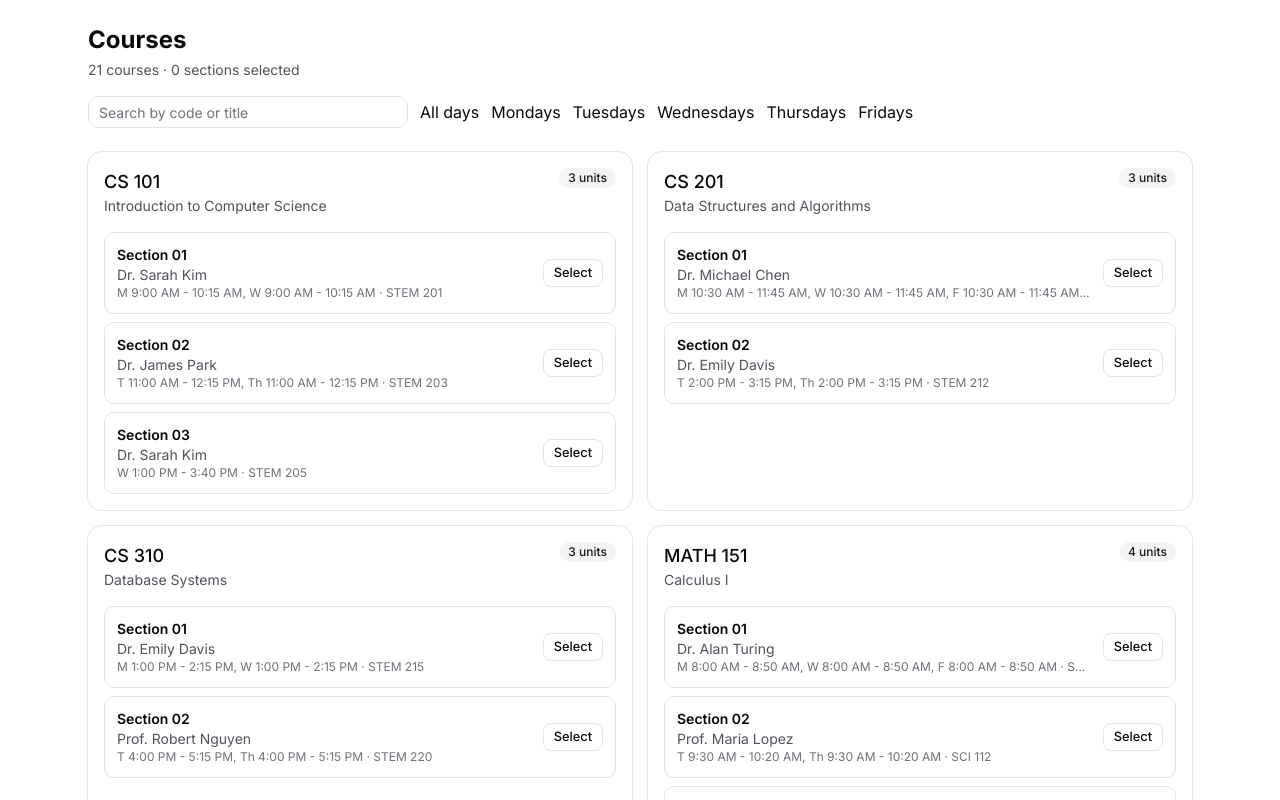
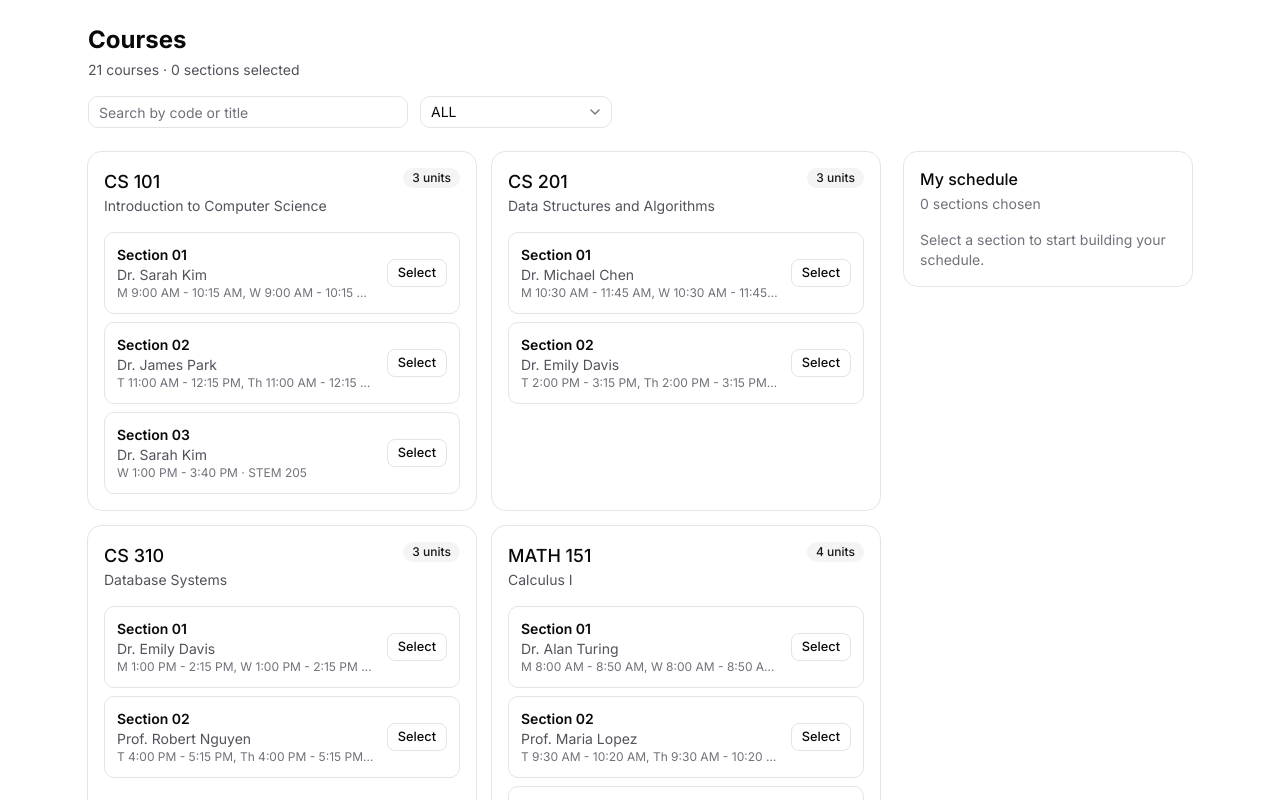
Before and after one commit to danidev0329/class-schedule-frontend, a Next.js app: page / in a window 1280 px wide. Shown: the top 800 px of the page. Built offline with nearby package versions, Linux system fonts and the light colour scheme.

Commit message:
feat: Schedule State Management (Select / Remove / Change)

```diff
--- a/app/layout.tsx
+++ b/app/layout.tsx
@@ -2,6 +2,7 @@ import type { Metadata } from "next";
 import { Geist, Geist_Mono, Inter } from "next/font/google";
 import "./globals.css";
 import { cn } from "@/lib/utils";
+import { ScheduleProvider } from "@/hooks/use-schedule";
 
 const inter = Inter({subsets:['latin'],variable:'--font-sans'});
 
@@ -26,7 +27,9 @@ export default function RootLayout({ children }: LayoutProps<"/">) {
       lang="en"
       className={cn("h-full", "antialiased", geistSans.variable, geistMono.variable, "font-sans", inter.variable)}
     >
-      <body className="min-h-full flex flex-col">{children}</body>
+      <body className="min-h-full flex flex-col">
+        <ScheduleProvider>{children}</ScheduleProvider>
+      </body>
     </html>
   );
 }
--- a/app/page.tsx
+++ b/app/page.tsx
@@ -2,10 +2,18 @@
 
 import { useEffect, useMemo, useState } from "react";
 import { CourseCard } from "@/components/course-card";
+import { ScheduleSidebar } from "@/components/schedule-sidebar";
 import { Button } from "@/components/ui/button";
 import { Input } from "@/components/ui/input";
-import { Select } from "@/components/ui/select";
+import {
+  Select,
+  SelectContent,
+  SelectItem,
+  SelectTrigger,
+  SelectValue,
+} from "@/components/ui/select";
 import { useDebouncedValue } from "@/hooks/use-debounced-value";
+import { useSchedule } from "@/hooks/use-schedule";
 import { courses } from "@/lib/data";
 import type { Day } from "@/lib/types";
 
@@ -24,10 +32,8 @@ const DAY_LABELS: Record<Day, string> = {
 };
 
 export default function Home() {
+  const { count: selectedCount } = useSchedule();
   const [loading, setLoading] = useState(true);
-  const [selectedSections, setSelectedSections] = useState<Set<number>>(
-    () => new Set()
-  );
   const [search, setSearch] = useState("");
   const debouncedSearch = useDebouncedValue(search, 250);
   const [dayFilter, setDayFilter] = useState<DayFilter>("ALL");
@@ -71,18 +77,6 @@ export default function Home() {
     });
   }, [debouncedSearch, dayFilter]);
 
-  const toggleSection = (sectionId: number) => {
-    setSelectedSections((prev) => {
-      const next = new Set(prev);
-      if (next.has(sectionId)) {
-        next.delete(sectionId);
-      } else {
-        next.add(sectionId);
-      }
-      return next;
-    });
-  };
-
   const hasActiveFilters = search.trim() !== "" || dayFilter !== "ALL";
 
   const clearFilters = () => {
@@ -121,8 +115,7 @@ export default function Home() {
       <div className="mb-4">
         <h1 className="text-2xl font-bold">Courses</h1>
         <p className="mt-1 text-sm text-zinc-600">
-          {filteredCourses.length} courses · {selectedSections.size} sections
-          selected
+          {filteredCourses.length} courses · {selectedCount} sections selected
         </p>
       </div>
 
@@ -136,19 +129,20 @@ export default function Home() {
           className="sm:max-w-xs"
         />
         <Select
-          aria-label="Filter by day"
           value={dayFilter}
-          onChange={(event) =>
-            setDayFilter(event.target.value as DayFilter)
-          }
-          className="sm:w-48"
+          onValueChange={(value) => setDayFilter(value as DayFilter)}
         >
-          <option value="ALL">All days</option>
+          <SelectTrigger aria-label="Filter by day" className="w-full sm:w-48">
+            <SelectValue placeholder="All days" />
+          </SelectTrigger>
+          <SelectContent align="start">
+            <SelectItem value="ALL">All days</SelectItem>
             {availableDays.map((day) => (
-            <option key={day} value={day}>
+              <SelectItem key={day} value={day}>
                 {DAY_LABELS[day]}
-            </option>
+              </SelectItem>
             ))}
+          </SelectContent>
         </Select>
         {hasActiveFilters && (
           <Button variant="outline" size="sm" onClick={clearFilters}>
@@ -157,6 +151,8 @@ export default function Home() {
         )}
       </div>
 
+      <div className="grid grid-cols-1 items-start gap-6 lg:grid-cols-[minmax(0,1fr)_18rem]">
+        <div className="min-w-0">
           {filteredCourses.length === 0 ? (
             <div className="flex flex-col items-center justify-center gap-1 rounded-lg border border-dashed py-16 text-center">
               <p className="font-medium">No courses match your filters</p>
@@ -177,15 +173,13 @@ export default function Home() {
           ) : (
             <div className="grid grid-cols-1 gap-4 md:grid-cols-2">
               {filteredCourses.map((course) => (
-            <CourseCard
-              key={course.id}
-              course={course}
-              selectedSections={selectedSections}
-              onToggleSection={toggleSection}
-            />
+                <CourseCard key={course.id} course={course} />
               ))}
             </div>
           )}
+        </div>
+        <ScheduleSidebar />
+      </div>
     </main>
   );
 }
--- a/components/course-card.tsx
+++ b/components/course-card.tsx
@@ -10,15 +10,9 @@ import { SectionRow } from "@/components/section-row";
 
 interface CourseCardProps {
   course: Course;
-  selectedSections: Set<number>;
-  onToggleSection: (sectionId: number) => void;
 }
 
-export function CourseCard({
-  course,
-  selectedSections,
-  onToggleSection,
-}: CourseCardProps) {
+export function CourseCard({ course }: CourseCardProps) {
   return (
     <Card>
       <CardHeader>
@@ -32,12 +26,7 @@ export function CourseCard({
       </CardHeader>
       <CardContent className="space-y-2">
         {course.sections.map((section) => (
-          <SectionRow
-            key={section.id}
-            section={section}
-            selected={selectedSections.has(section.id)}
-            onToggle={() => onToggleSection(section.id)}
-          />
+          <SectionRow key={section.id} course={course} section={section} />
         ))}
       </CardContent>
     </Card>
--- /dev/null
+++ b/components/schedule-sidebar.tsx
@@ -0,0 +1,66 @@
+"use client";
+
+import {
+  Card,
+  CardContent,
+  CardHeader,
+  CardTitle,
+} from "@/components/ui/card";
+import { Button } from "@/components/ui/button";
+import { useSchedule } from "@/hooks/use-schedule";
+import { formatSchedule } from "@/lib/schedule-utils";
+import { XIcon } from "lucide-react";
+
+export function ScheduleSidebar() {
+  const { selectedSections, removeSection } = useSchedule();
+
+  return (
+    <aside className="lg:sticky lg:top-6">
+      <Card>
+        <CardHeader>
+          <CardTitle>My schedule</CardTitle>
+          <p className="text-sm text-muted-foreground">
+            {selectedSections.length} section
+            {selectedSections.length === 1 ? "" : "s"} chosen
+          </p>
+        </CardHeader>
+        <CardContent>
+          {selectedSections.length === 0 ? (
+            <p className="text-sm text-muted-foreground">
+              Select a section to start building your schedule.
+            </p>
+          ) : (
+            <ul className="space-y-2">
+              {selectedSections.map((record) => (
+                <li
+                  key={record.courseId}
+                  className="flex items-start justify-between gap-2 rounded-lg border p-3"
+                >
+                  <div className="min-w-0">
+                    <p className="text-sm font-semibold">
+                      {record.code} · Section {record.section.section}
+                    </p>
+                    <p className="truncate text-xs text-muted-foreground">
+                      {record.section.instructor}
+                    </p>
+                    <p className="truncate text-xs text-muted-foreground">
+                      {formatSchedule(record.section.schedule)}
+                    </p>
+                  </div>
+                  <Button
+                    variant="ghost"
+                    size="icon"
+                    onClick={() => removeSection(record.courseId)}
+                    aria-label={`Remove Section ${record.section.section} of ${record.code}`}
+                  >
+                    <XIcon />
+                  </Button>
+                </li>
+              ))}
+            </ul>
+          )}
+        </CardContent>
+      </Card>
+    </aside>
+  );
+}
--- a/components/section-row.tsx
+++ b/components/section-row.tsx
@@ -1,15 +1,26 @@
 import { Badge } from "@/components/ui/badge";
 import { Button } from "@/components/ui/button";
+import { useSchedule } from "@/hooks/use-schedule";
 import { formatSchedule } from "@/lib/schedule-utils";
-import type { Section } from "@/lib/types";
+import type { Course, Section } from "@/lib/types";
 
 interface SectionRowProps {
+  course: Course;
   section: Section;
-  selected: boolean;
-  onToggle: () => void;
 }
 
-export function SectionRow({ section, selected, onToggle }: SectionRowProps) {
+export function SectionRow({ course, section }: SectionRowProps) {
+  const { isSelected, selectSection, removeSection } = useSchedule();
+  const selected = isSelected(section.id);
+
+  const handleToggle = () => {
+    if (selected) {
+      removeSection(course.id);
+    } else {
+      selectSection(course, section);
+    }
+  };
+
   return (
     <div
       className={`flex items-center justify-between gap-3 rounded-lg border p-3 transition-colors ${
@@ -34,7 +45,7 @@ export function SectionRow({ section, selected, onToggle }: SectionRowProps) {
         variant={selected ? "default" : "outline"}
         size="sm"
         className="shrink-0"
-        onClick={onToggle}
+        onClick={handleToggle}
       >
         {selected ? "Selected" : "Select"}
       </Button>
--- /dev/null
+++ b/hooks/use-schedule.tsx
@@ -0,0 +1,150 @@
+"use client";
+
+import {
+  createContext,
+  useCallback,
+  useContext,
+  useEffect,
+  useMemo,
+  useState,
+  type ReactNode,
+} from "react";
+import { cn } from "cn";
+import type { Course, Section } from "@/lib/types";
+
+export interface SelectedSectionRecord {
+  courseId: number;
+  code: string;
+  title: string;
+  section: Section;
+}
+
+interface ScheduleContextValue {
+  selectedSections: SelectedSectionRecord[];
+  count: number;
+  selectSection: (course: Course, section: Section) => void;
+  removeSection: (courseId: number) => void;
+  isSelected: (sectionId: number) => boolean;
+  getSelectedSection: (courseId: number) => SelectedSectionRecord | undefined;
+}
+
+const ScheduleContext = createContext<ScheduleContextValue | null>(null);
+
+interface ToastState {
+  id: number;
+  message: string;
+}
+
+export function ScheduleProvider({ children }: { children: ReactNode }) {
+  const [selectedSections, setSelectedSections] = useState<
+    Map<number, SelectedSectionRecord>
+  >(new Map());
+  const [toast, setToast] = useState<ToastState | null>(null);
+
+  useEffect(() => {
+    if (!toast) return;
+    const timer = setTimeout(() => setToast(null), 2500);
+    return () => clearTimeout(timer);
+  }, [toast]);
+
+  const showToast = useCallback((message: string) => {
+    setToast({ id: Date.now(), message });
+  }, []);
+
+  const selectSection = useCallback(
+    (course: Course, section: Section) => {
+      const previous = selectedSections.get(course.id);
+      const next = new Map(selectedSections);
+      next.set(course.id, {
+        courseId: course.id,
+        code: course.code,
+        title: course.title,
+        section,
+      });
+      setSelectedSections(next);
+      showToast(
+        previous
+          ? `Switched ${course.code} to Section ${section.section}`
+          : `Added ${course.code} · Section ${section.section}`
+      );
+    },
+    [selectedSections, showToast]
+  );
+
+  const removeSection = useCallback(
+    (courseId: number) => {
+      const existing = selectedSections.get(courseId);
+      if (!existing) return;
+      const next = new Map(selectedSections);
+      next.delete(courseId);
+      setSelectedSections(next);
+      showToast(
+        `Removed ${existing.code} · Section ${existing.section.section}`
+      );
+    },
+    [selectedSections, showToast]
+  );
+
+  const isSelected = useCallback(
+    (sectionId: number) => {
+      for (const record of selectedSections.values()) {
+        if (record.section.id === sectionId) return true;
+      }
+      return false;
+    },
+    [selectedSections]
+  );
+
+  const getSelectedSection = useCallback(
+    (courseId: number) => selectedSections.get(courseId),
+    [selectedSections]
+  );
+
+  const selectedList = useMemo(
+    () => Array.from(selectedSections.values()),
+    [selectedSections]
+  );
+
+  const value = useMemo<ScheduleContextValue>(
+    () => ({
+      selectedSections: selectedList,
+      count: selectedSections.size,
+      selectSection,
+      removeSection,
+      isSelected,
+      getSelectedSection,
+    }),
+    [
+      selectedList,
+      selectedSections.size,
+      selectSection,
+      removeSection,
+      isSelected,
+      getSelectedSection,
+    ]
+  );
+
+  return (
+    <ScheduleContext.Provider value={value}>
+      {children}
+      <div
+        role="status"
+        aria-live="polite"
+        className={cn(
+          "pointer-events-none fixed bottom-4 left-1/2 z-50 -translate-x-1/2 rounded-lg border border-border bg-card px-4 py-2 text-sm text-card-foreground shadow-lg ring-1 ring-foreground/10 transition-all duration-300",
+          toast ? "translate-y-0 opacity-100" : "translate-y-2 opacity-0"
+        )}
+      >
+        {toast?.message ?? ""}
+      </div>
+    </ScheduleContext.Provider>
+  );
+}
+
+export function useSchedule(): ScheduleContextValue {
+  const context = useContext(ScheduleContext);
+  if (context === null) {
+    throw new Error("useSchedule must be used within a <ScheduleProvider>");
+  }
+  return context;
+}
```
Lines whose indentation alone changed are shown as unchanged.
